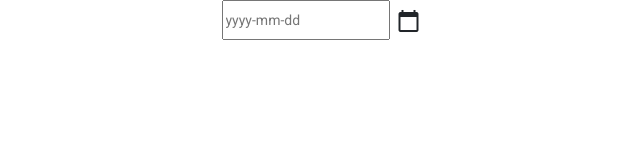
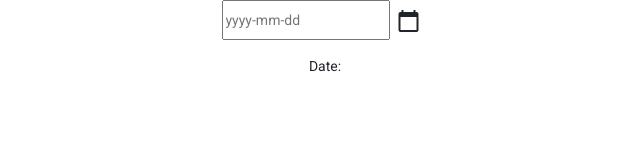
Before and after one commit to boogermanus/Secs, an Angular app: page / in a window 1280 px wide. Shown: the top 160 px of the page, without its empty margins (315-955 px from the left). Built offline with nearby package versions, Linux system fonts and the light colour scheme.

Commit message:
date demo working

```diff
--- a/src/app/app.component.html
+++ b/src/app/app.component.html
@@ -2,11 +2,14 @@
   <div class="row justify-content-center">
     <div class="form-group">
       <div class="input-group">
-        <input class="form-=control" placeholder="yyyy-mm-dd" name="dp" ngbDatepicker #d="ngbDatepicker">
+        <input class="form-=control" placeholder="yyyy-mm-dd" name="dp" [(ngModel)]="date" ngbDatepicker #d="ngbDatepicker">
         <div class="input-group-append">
-          <button mat-icon-button (click)="d.toggle()"><mat-icon>calendar_today</mat-icon></button>
+          <button mat-icon-button (click)="d.toggle()" ><mat-icon>calendar_today</mat-icon></button>
         </div>
       </div>
     </div>
   </div>
+  <div class="row justify-content-center">
+    Date: {{date | json}}
+  </div>
 </div>
--- a/src/app/app.component.ts
+++ b/src/app/app.component.ts
@@ -1,4 +1,5 @@
 import { Component } from '@angular/core';
+import { NgbDateStruct, NgbTimeStruct } from '@ng-bootstrap/ng-bootstrap';
 
 @Component({
   selector: 'app-root',
@@ -6,5 +7,6 @@ import { Component } from '@angular/core';
   styleUrls: ['./app.component.css']
 })
 export class AppComponent {
-  title = 'Secs';
+  date: NgbDateStruct;
+  time: NgbTimeStruct;
 }
--- a/src/app/app.module.ts
+++ b/src/app/app.module.ts
@@ -4,6 +4,7 @@ import { AppComponent } from './app.component';
 import { BrowserAnimationsModule } from '@angular/platform-browser/animations';
 import { MaterialModule } from './material.module';
 import { NgbModule } from '@ng-bootstrap/ng-bootstrap';
+import { FormsModule } from '@angular/forms';
 
 @NgModule({
   declarations: [
@@ -14,6 +15,7 @@ import { NgbModule } from '@ng-bootstrap/ng-bootstrap';
     BrowserAnimationsModule,
     MaterialModule,
     NgbModule,
+    FormsModule,
   ],
   providers: [],
   bootstrap: [AppComponent]
```
